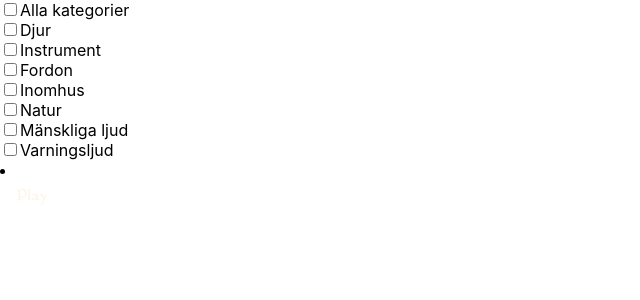
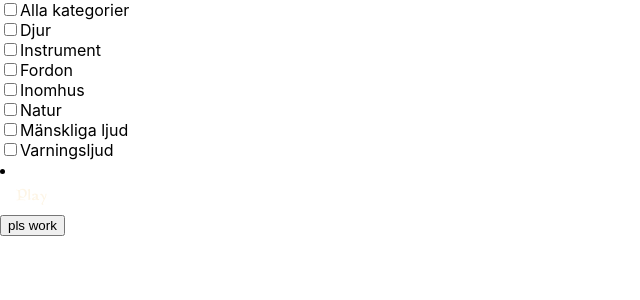
Before and after one commit to Adenholm/SysterLegLog, a React (Create React App) app: page /GuessGame in a window 1280 px wide. Shown: the top 300 px of the page, without its empty margins (0-640 px from the left). Built offline with nearby package versions, Linux system fonts and the light colour scheme.

Commit message:
added so that an array of states are updated dynamically for the checkboxes

```diff
--- a/src/Components/Checkbox.js
+++ b/src/Components/Checkbox.js
@@ -1,10 +1,12 @@
 import React, {useState} from "react";
 
-const Checkbox = ({id,label,value}) => {
+const Checkbox = ({id,label,index,getState}) => {
     const [checked, setChecked] = useState(false);
     const onChange = () => {
         setChecked(!checked);
+        getState(checked,index);
       };
+      getState(checked,index);
     return (
         <div>
             <input
--- a/src/Components/pages/GuessSettings.js
+++ b/src/Components/pages/GuessSettings.js
@@ -4,23 +4,32 @@ import Checkbox from "../Checkbox";
 import { Categories } from "../Categories";
 
 function GuessSettings (){
+    //array with individual states for each checkbox to keep track of which checkboxes are checked or not
+    const states = []
+    var i = -1;
 
     function createCheckbox(cardData) {
+        i++;
         return(
                 <Checkbox
                 id = "checkbox"
                 label = {cardData.name}
-
+                index = {i}
+                getState = {(state,index) => states[index]=state}
                 />
         )
     }
 
     return(
+        //create checkboxes from all categories
         <div>
             {Categories.map(createCheckbox)}
             <li>
             <Link to = "/GuessPage" className="link">Play</Link>
             </li>
+            <button onClick={() => console.log(states)}>
+                pls work
+            </button>
 
         </div>
     )
```
